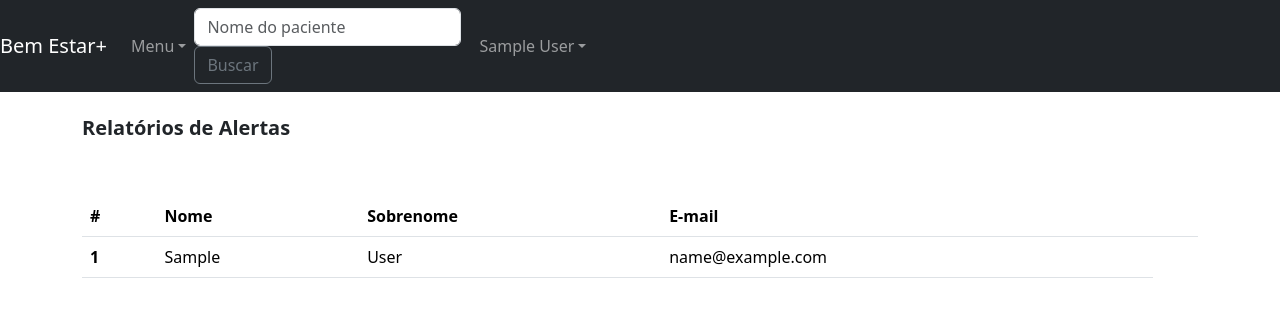
After one commit to anleaes/bemestarplus, a Django app: page /anotacoes/relatorio-alertas/ in a window 1280 px wide. The commit adds this page. Shown: the top 317 px of the page. Run offline with Django 3.2, Linux system fonts and the light colour scheme; the visitor is signed in with stand-in values (Sample User, id 1); data comes from the database, SQL or seed files in the repository; some libraries are stand-ins or nearby versions.

Commit message:
add report

```diff
--- a/apps/annotations/urls.py
+++ b/apps/annotations/urls.py
@@ -10,4 +10,5 @@ urlpatterns = [
     path('editar/<int:id_annotation>/', views.edit_annotation, name='edit_annotation'),
     path('admin/<int:id_annotation>/comentario/', views.add_annotation_comment, name='add_annotation_comment'),
     path('admin/<int:id_annotation>/comentario/editar', views.add_annotation_comment, name='edit_annotation_comment'),
+    path('relatorio-alertas/', views.report_alerts, name='report_alerts'),
 ]
--- a/apps/annotations/views.py
+++ b/apps/annotations/views.py
@@ -93,3 +93,14 @@ def edit_annotation_comment(request, id_comment):
     form = CommentForm(instance=comment)
     context['form'] = form
     return render(request, template_name, context)
+
+@login_required(login_url='/contas/login/')
+def report_alerts(request):
+    template_name = 'annotations/report_alerts.html'
+    account = User.objects.order_by('id').all()  # Recupera todos os usuários
+    annotation = Annotations.objects.all()  # Recupera todos os usuários
+    context = {
+        'accounts': account,
+        'annotations': annotation,
+    }
+    return render(request, template_name, context)
--- /dev/null
+++ b/templates/annotations/report_alerts.html
@@ -0,0 +1,49 @@
+{% extends 'base.html' %}
+
+{% block title %}
+
+    Relatórios de Alertas - {{ block.super }}
+
+{% endblock title %}
+
+{% block body %}
+
+    <div class="container">
+    {% if user.is_superuser %}
+        <br />
+        <h5><b>Relatórios de Alertas</b></h5>
+        <div class="row">
+            <div class ="col-md-12">
+                <br />
+                <br />
+                <table class="table table-hover">
+                <thead>
+                    <tr>
+                    <th scope="col">#</th>
+                    <th scope="col">Nome</th>
+                    <th scope="col">Sobrenome</th>
+                    <th scope="col">E-mail</th>
+                    <th scope="col"></th>
+                    </tr>
+                </thead>
+                <tbody>
+                    {% for account in accounts %}
+                        <tr>
+                            <th scope="row">{{ account.id }}</th>
+                            <td>{{ account.first_name }}</td>
+                            <td>{{ account.last_name }}</td>
+                            <td>{{ account.email }}</td>
+                        </tr>
+                    {% endfor %}
+                </tbody>
+                </table>
+            </div>
+        </div>
+    {% else %}
+        <br />
+        <br />
+        <h5><b>Você não tem Permissão.</b></h5>
+    {% endif %}
+    </div>
+
+{% endblock body %}
--- a/templates/base.html
+++ b/templates/base.html
@@ -27,6 +27,7 @@
                         {% endif %}
                         <a class="dropdown-item" href="{% url 'annotations:list_annotations' %}">Anotações</a>
                         <a class="dropdown-item" href="{% url 'prescriptions:list_prescriptions' %}">Prescrições</a>
+                        <a class="dropdown-item" href="{% url 'annotations:report_alerts' %}">Alertas</a>
                     </div>
                 </li>
             </ul>
```
